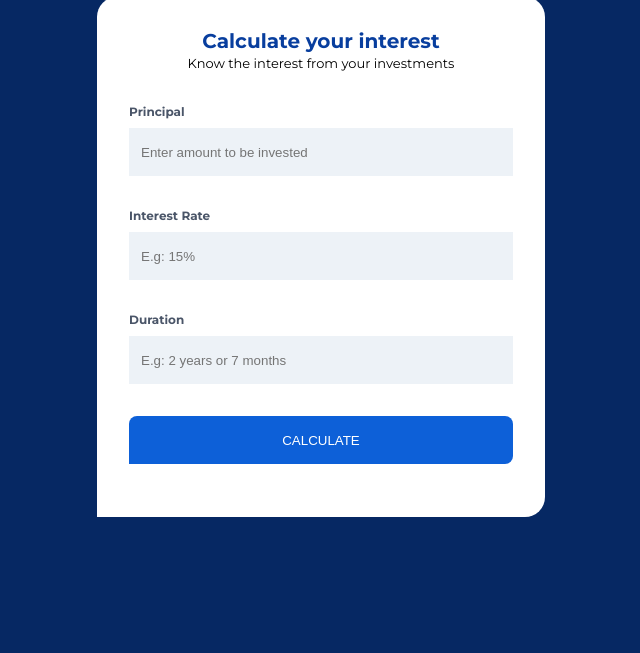
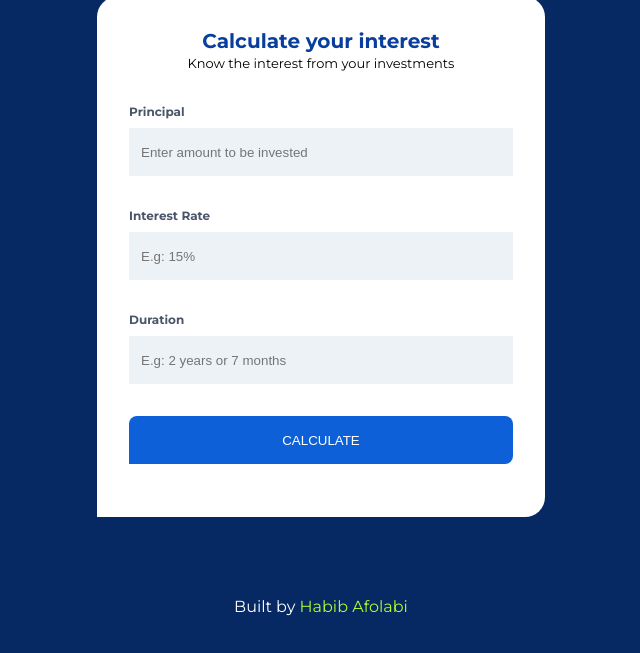
Before and after one commit to habibwritescode/piggyvest-interest-calculator, a plain HTML site: page index.html in a window 1280 px wide. Shown: the part 133-786 px from the top of the page, without its empty margins (319-959 px from the left). Drawn offline with Linux system fonts and the light colour scheme.

Commit message:
Add footer with styling

```diff
--- a/index.html
+++ b/index.html
@@ -40,6 +40,8 @@
         </form>
 
     </div>
+
+    <footer>Built by <a href="https://github.com/habibwritescode">Habib Afolabi</a></footer>
     <script src="./scripts.js"></script>
 </body>
 
--- a/style.css
+++ b/style.css
@@ -88,3 +88,17 @@ button:hover{
 #interest{
     margin-bottom: 10px;
 }
+
+footer{
+    color: white;
+    margin-bottom: 40px;
+}
+
+a{
+    color: greenyellow;
+    text-decoration: none;
+}
+
+a:hover{
+    color: yellow;
+}
```
